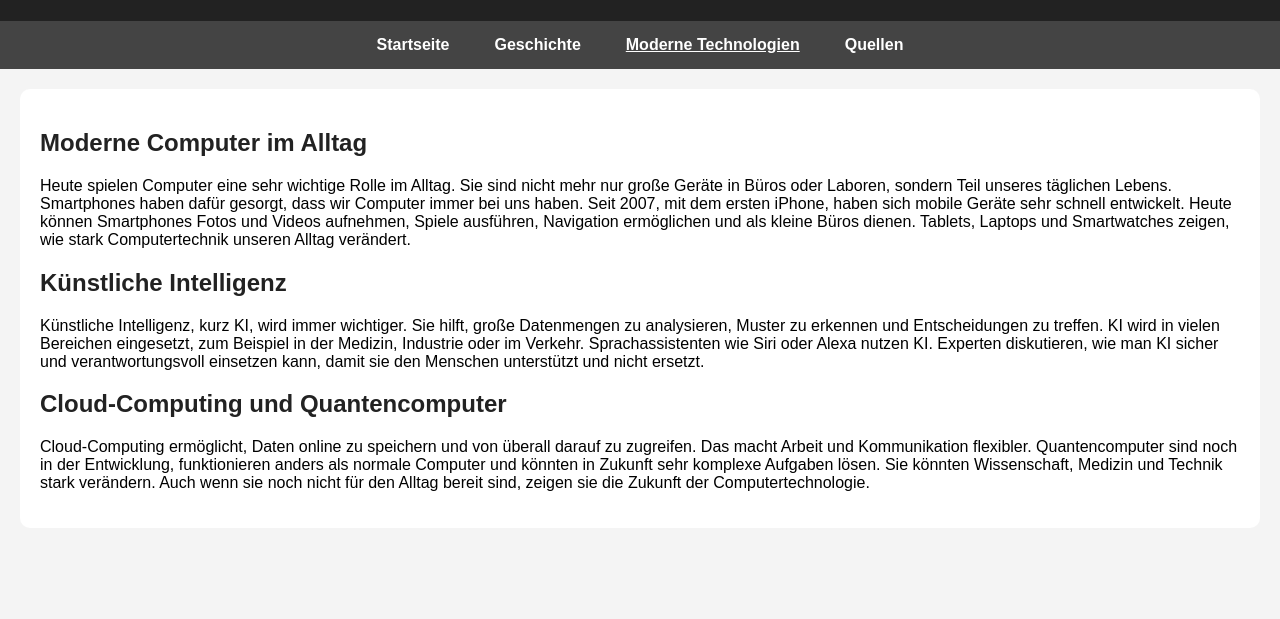
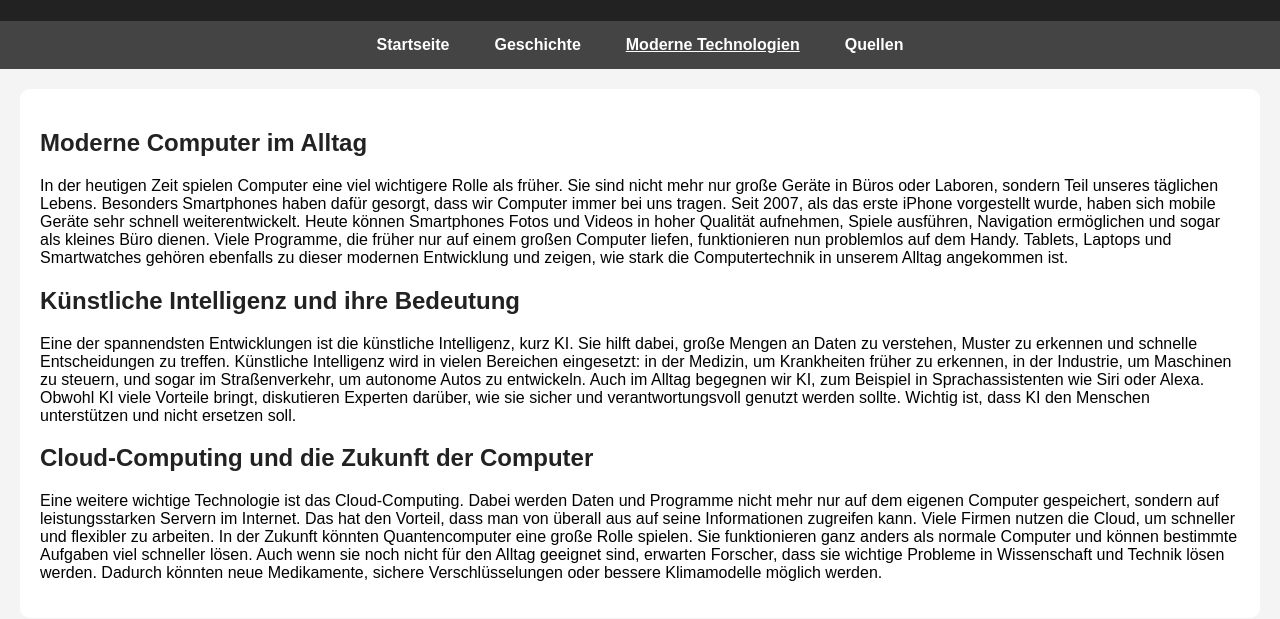
Before and after one commit to daik1272/Pc-Geschichte-, a plain HTML site: page moderne.html in a window 1280 px wide. Shown: the part 99-718 px from the top of the page. Drawn offline with Linux system fonts and the light colour scheme.

Commit message:
Update moderne.html

```diff
--- a/moderne.html
+++ b/moderne.html
@@ -21,33 +21,43 @@
 <section>
     <h2>Moderne Computer im Alltag</h2>
     <p>
-        Heute spielen Computer eine sehr wichtige Rolle im Alltag. Sie sind nicht mehr nur
-        große Geräte in Büros oder Laboren, sondern Teil unseres täglichen Lebens. Smartphones
-        haben dafür gesorgt, dass wir Computer immer bei uns haben. Seit 2007, mit dem ersten
-        iPhone, haben sich mobile Geräte sehr schnell entwickelt. Heute können Smartphones
-        Fotos und Videos aufnehmen, Spiele ausführen, Navigation ermöglichen und als kleine
-        Büros dienen. Tablets, Laptops und Smartwatches zeigen, wie stark Computertechnik
-        unseren Alltag verändert.
+        In der heutigen Zeit spielen Computer eine viel wichtigere Rolle als früher. Sie
+        sind nicht mehr nur große Geräte in Büros oder Laboren, sondern Teil unseres
+        täglichen Lebens. Besonders Smartphones haben dafür gesorgt, dass wir Computer
+        immer bei uns tragen. Seit 2007, als das erste iPhone vorgestellt wurde, haben sich
+        mobile Geräte sehr schnell weiterentwickelt. Heute können Smartphones Fotos und
+        Videos in hoher Qualität aufnehmen, Spiele ausführen, Navigation ermöglichen und
+        sogar als kleines Büro dienen. Viele Programme, die früher nur auf einem großen
+        Computer liefen, funktionieren nun problemlos auf dem Handy. Tablets, Laptops und
+        Smartwatches gehören ebenfalls zu dieser modernen Entwicklung und zeigen, wie stark
+        die Computertechnik in unserem Alltag angekommen ist.
     </p>
 
-    <h2>Künstliche Intelligenz</h2>
+    <h2>Künstliche Intelligenz und ihre Bedeutung</h2>
     <p>
-        Künstliche Intelligenz, kurz KI, wird immer wichtiger. Sie hilft, große Datenmengen
-        zu analysieren, Muster zu erkennen und Entscheidungen zu treffen. KI wird in vielen
-        Bereichen eingesetzt, zum Beispiel in der Medizin, Industrie oder im Verkehr.
-        Sprachassistenten wie Siri oder Alexa nutzen KI. Experten diskutieren, wie man KI
-        sicher und verantwortungsvoll einsetzen kann, damit sie den Menschen unterstützt
-        und nicht ersetzt.
+        Eine der spannendsten Entwicklungen ist die künstliche Intelligenz, kurz KI. Sie
+        hilft dabei, große Mengen an Daten zu verstehen, Muster zu erkennen und schnelle
+        Entscheidungen zu treffen. Künstliche Intelligenz wird in vielen Bereichen
+        eingesetzt: in der Medizin, um Krankheiten früher zu erkennen, in der Industrie, um
+        Maschinen zu steuern, und sogar im Straßenverkehr, um autonome Autos zu
+        entwickeln. Auch im Alltag begegnen wir KI, zum Beispiel in Sprachassistenten wie
+        Siri oder Alexa. Obwohl KI viele Vorteile bringt, diskutieren Experten darüber, wie
+        sie sicher und verantwortungsvoll genutzt werden sollte. Wichtig ist, dass KI den
+        Menschen unterstützen und nicht ersetzen soll.
     </p>
 
-    <h2>Cloud-Computing und Quantencomputer</h2>
+    <h2>Cloud-Computing und die Zukunft der Computer</h2>
     <p>
-        Cloud-Computing ermöglicht, Daten online zu speichern und von überall darauf zu
-       zugreifen. Das macht Arbeit und Kommunikation flexibler. Quantencomputer sind noch
-        in der Entwicklung, funktionieren anders als normale Computer und könnten in Zukunft
-        sehr komplexe Aufgaben lösen. Sie könnten Wissenschaft, Medizin und Technik stark
-        verändern. Auch wenn sie noch nicht für den Alltag bereit sind, zeigen sie die
-        Zukunft der Computertechnologie.
+        Eine weitere wichtige Technologie ist das Cloud-Computing. Dabei werden Daten und
+        Programme nicht mehr nur auf dem eigenen Computer gespeichert, sondern auf
+        leistungsstarken Servern im Internet. Das hat den Vorteil, dass man von überall
+        aus auf seine Informationen zugreifen kann. Viele Firmen nutzen die Cloud, um
+        schneller und flexibler zu arbeiten. In der Zukunft könnten Quantencomputer eine
+        große Rolle spielen. Sie funktionieren ganz anders als normale Computer und können
+        bestimmte Aufgaben viel schneller lösen. Auch wenn sie noch nicht für den Alltag
+        geeignet sind, erwarten Forscher, dass sie wichtige Probleme in Wissenschaft und
+        Technik lösen werden. Dadurch könnten neue Medikamente, sichere Verschlüsselungen
+        oder bessere Klimamodelle möglich werden.
     </p>
 </section>
 
```
